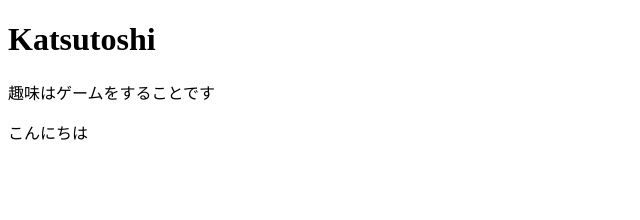
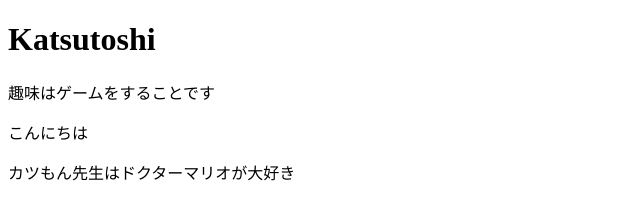
Before and after one commit to oira-12/git-practice, a plain HTML site: page index.html in a window 1280 px wide. Shown: the whole page, without its empty margins (0-640 px from the left). Drawn offline with Linux system fonts and the light colour scheme.

Commit message:
resolve conflict

```diff
--- a/index.html
+++ b/index.html
@@ -10,5 +10,6 @@
     <h1>Katsutoshi</h1>
     <p>趣味はゲームをすることです</p>
     <p>こんにちは</p>
+    <p>カツもん先生はドクターマリオが大好き</p>
 </body>
 </html>
```
